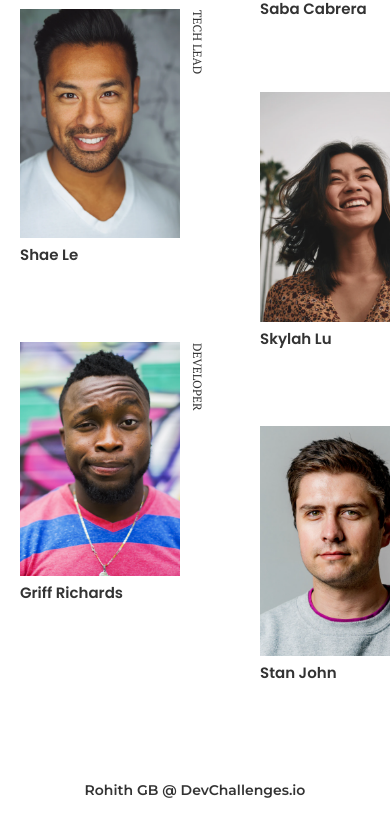
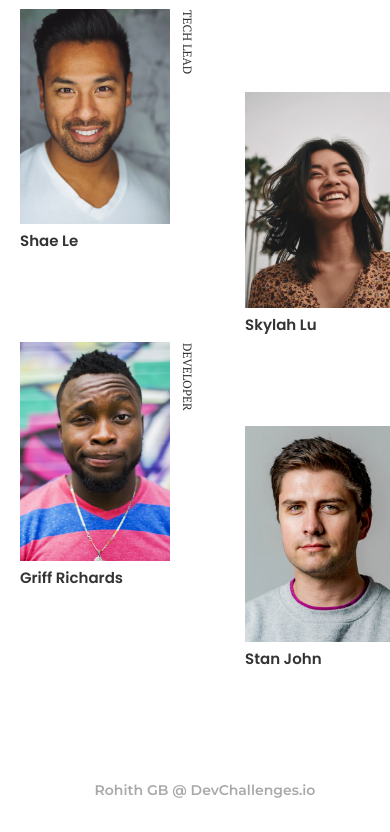
Before and after one commit to rohitgbg/team-page, a plain HTML site: page index.html in a window 390 px wide. Shown: the part 560-1392 px from the top of the page. Drawn offline with Linux system fonts and the light colour scheme.

Commit message:
css changes

```diff
--- a/css/style.css
+++ b/css/style.css
@@ -163,6 +163,8 @@
   font-size: 1.4rem;
   margin-top: 8rem;
   text-align: center;
+  color: #a9a9a9;
+  margin-left: 2rem;
 }
 
 /* 768px or less */
@@ -204,7 +206,7 @@
     grid-template-columns: repeat(9, 1fr);
     grid-template-rows: repeat(13, 6vw);
     grid-row-gap: 6rem;
-    grid-column-gap: 8rem;
+    grid-column-gap: 7.5rem;
   }
 
   .gallery__item--3 {
--- a/index.html
+++ b/index.html
@@ -2,11 +2,13 @@
 <html lang="en">
   <head>
     <meta charset="utf-8" />
-    <meta
+    <!-- <meta
       name="viewport"
       content="width=device-width, initial-scale=1,
   maximum-scale=5"
-    />
+    /> -->
+
+    <meta name="viewport" content="width=device-width, initial-scale=1.0" />
 
     <link rel="icon" href="images/devchallenges.png" />
 
```
